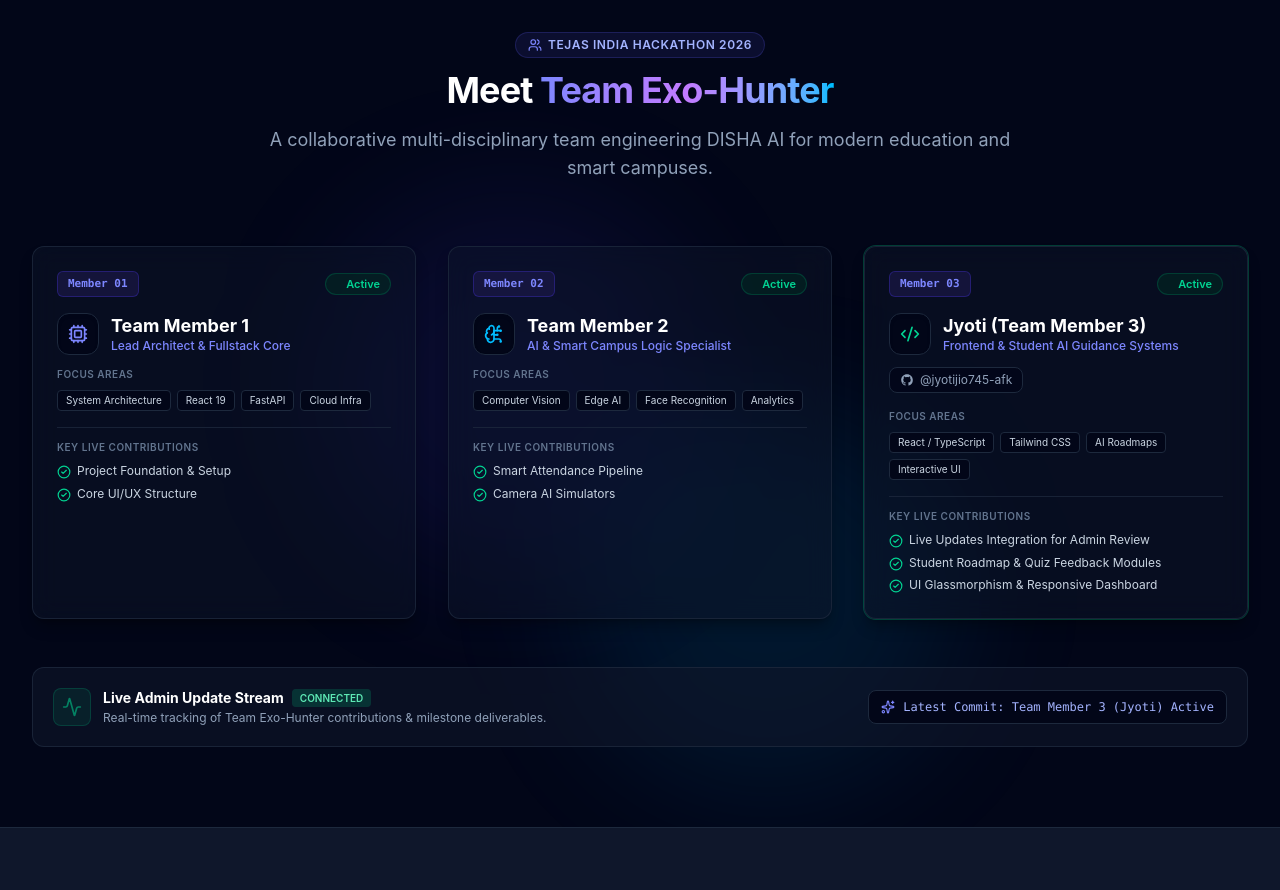
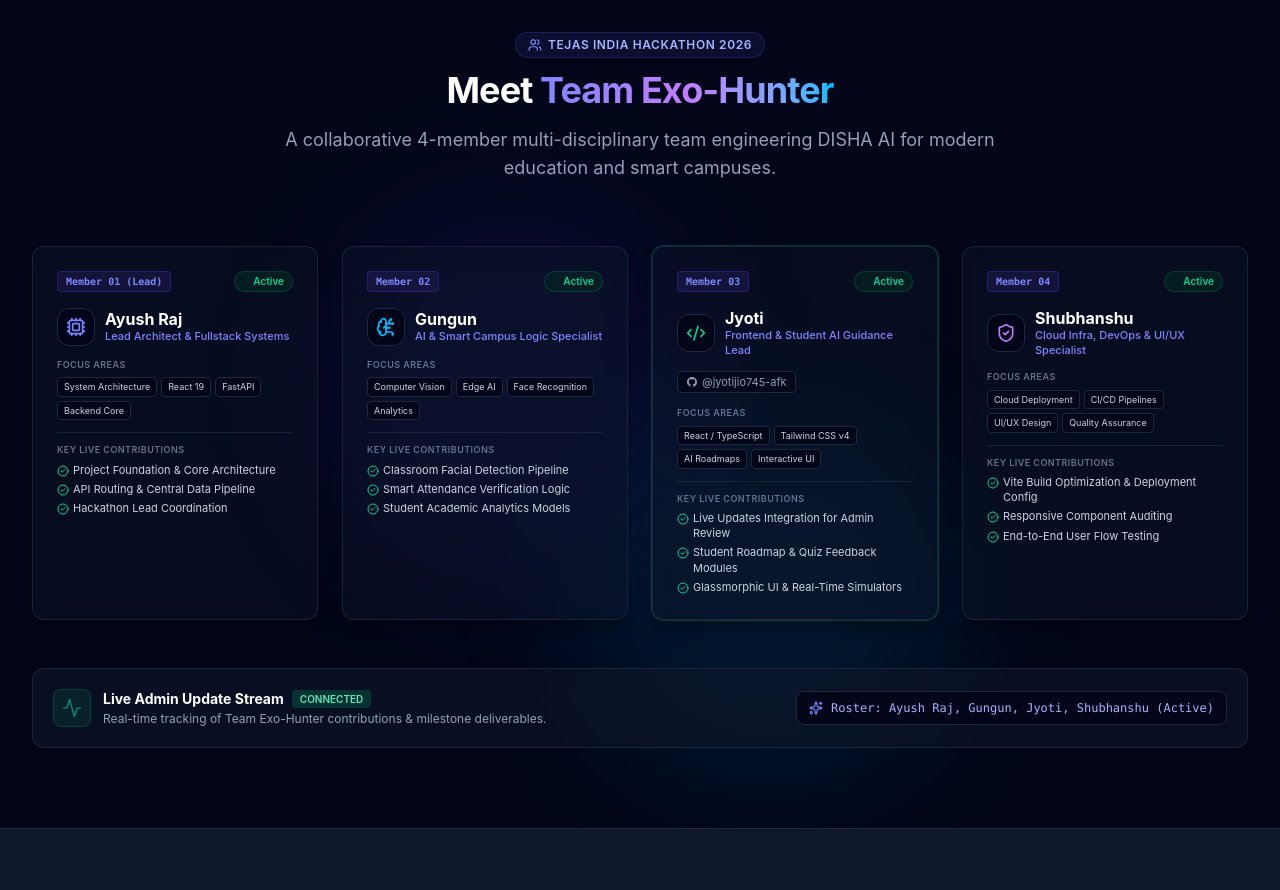
Before and after one commit to Tejas-India-Hackathon-2026/Team-Exo-hunter, a React (Vite) app: page / in a window 1280 px wide. Shown: the part 4900-5790 px from the top of the page. Built offline with nearby package versions, Linux system fonts and the light colour scheme.

Commit message:
feat: update Team Exo-Hunter full roster (Ayush Raj, Gungun, Jyoti, Shubhanshu)

```diff
--- a/src/sections/TeamSection.tsx
+++ b/src/sections/TeamSection.tsx
@@ -1,5 +1,5 @@
 import React from 'react';
-import { Users, Sparkles, CheckCircle2, Code2, Cpu, BrainCircuit, Activity } from 'lucide-react';
+import { Users, Sparkles, CheckCircle2, Code2, Cpu, BrainCircuit, Activity, ShieldCheck } from 'lucide-react';
 import { Card } from '../components/Card';
 
 interface TeamMember {
@@ -18,39 +18,61 @@ interface TeamMember {
 const TEAM_MEMBERS: TeamMember[] = [
   {
     id: 'member-1',
-    name: 'Team Member 1',
-    role: 'Lead Architect & Fullstack Core',
-    memberNo: 'Member 01',
-    skills: ['System Architecture', 'React 19', 'FastAPI', 'Cloud Infra'],
+    name: 'Ayush Raj',
+    role: 'Lead Architect & Fullstack Systems',
+    memberNo: 'Member 01 (Lead)',
+    skills: ['System Architecture', 'React 19', 'FastAPI', 'Backend Core'],
     status: 'Active',
-    contributions: ['Project Foundation & Setup', 'Core UI/UX Structure'],
+    contributions: [
+      'Project Foundation & Core Architecture',
+      'API Routing & Central Data Pipeline',
+      'Hackathon Lead Coordination'
+    ],
     icon: <Cpu className="w-5 h-5 text-indigo-400" />
   },
   {
     id: 'member-2',
-    name: 'Team Member 2',
+    name: 'Gungun',
     role: 'AI & Smart Campus Logic Specialist',
     memberNo: 'Member 02',
     skills: ['Computer Vision', 'Edge AI', 'Face Recognition', 'Analytics'],
     status: 'Active',
-    contributions: ['Smart Attendance Pipeline', 'Camera AI Simulators'],
+    contributions: [
+      'Classroom Facial Detection Pipeline',
+      'Smart Attendance Verification Logic',
+      'Student Academic Analytics Models'
+    ],
     icon: <BrainCircuit className="w-5 h-5 text-sky-400" />
   },
   {
     id: 'member-3',
-    name: 'Jyoti (Team Member 3)',
-    role: 'Frontend & Student AI Guidance Systems',
+    name: 'Jyoti',
+    role: 'Frontend & Student AI Guidance Lead',
     memberNo: 'Member 03',
     githubUsername: 'jyotijio745-afk',
     githubUrl: 'https://github.com/jyotijio745-afk',
-    skills: ['React / TypeScript', 'Tailwind CSS', 'AI Roadmaps', 'Interactive UI'],
+    skills: ['React / TypeScript', 'Tailwind CSS v4', 'AI Roadmaps', 'Interactive UI'],
     status: 'Active',
     contributions: [
       'Live Updates Integration for Admin Review',
       'Student Roadmap & Quiz Feedback Modules',
-      'UI Glassmorphism & Responsive Dashboard'
+      'Glassmorphic UI & Real-Time Simulators'
     ],
     icon: <Code2 className="w-5 h-5 text-emerald-400" />
+  },
+  {
+    id: 'member-4',
+    name: 'Shubhanshu',
+    role: 'Cloud Infra, DevOps & UI/UX Specialist',
+    memberNo: 'Member 04',
+    skills: ['Cloud Deployment', 'CI/CD Pipelines', 'UI/UX Design', 'Quality Assurance'],
+    status: 'Active',
+    contributions: [
+      'Vite Build Optimization & Deployment Config',
+      'Responsive Component Auditing',
+      'End-to-End User Flow Testing'
+    ],
+    icon: <ShieldCheck className="w-5 h-5 text-purple-400" />
   }
 ];
 
@@ -73,40 +95,41 @@ export const TeamSection: React.FC = () => {
             Meet <span className="bg-gradient-to-r from-indigo-400 via-purple-400 to-sky-400 bg-clip-text text-transparent">Team Exo-Hunter</span>
           </h2>
           <p className="text-slate-400 text-base md:text-lg">
-            A collaborative multi-disciplinary team engineering DISHA AI for modern education and smart campuses.
+            A collaborative 4-member multi-disciplinary team engineering DISHA AI for modern education and smart campuses.
           </p>
         </div>
 
-        {/* Team Members Grid */}
-        <div className="grid grid-cols-1 md:grid-cols-3 gap-8">
+        {/* Team Members Grid - 4 Columns on lg */}
+        <div className="grid grid-cols-1 sm:grid-cols-2 lg:grid-cols-4 gap-6">
           {TEAM_MEMBERS.map((member) => (
             <Card
               key={member.id}
-              className={`bg-slate-900/40 border-slate-800/80 hover:border-indigo-500/50 transition-all duration-300 relative ${
+              className={`bg-slate-900/40 border-slate-800/80 hover:border-indigo-500/50 transition-all duration-300 relative flex flex-col justify-between ${
                 member.id === 'member-3' ? 'ring-1 ring-emerald-500/30 bg-emerald-950/10' : ''
               }`}
             >
+              <div>
                 {/* Member Tag & Active Status */}
                 <div className="flex justify-between items-center mb-4">
-                <span className="text-[11px] font-mono font-bold text-indigo-400 bg-indigo-950/60 px-2.5 py-1 rounded-md border border-indigo-800/50">
+                  <span className="text-[10px] font-mono font-bold text-indigo-400 bg-indigo-950/60 px-2 py-0.5 rounded border border-indigo-800/50">
                     {member.memberNo}
                   </span>
-                <span className="inline-flex items-center gap-1 text-[11px] font-semibold text-emerald-400 bg-emerald-950/50 px-2.5 py-0.5 rounded-full border border-emerald-800/50">
+                  <span className="inline-flex items-center gap-1 text-[10px] font-semibold text-emerald-400 bg-emerald-950/50 px-2 py-0.5 rounded-full border border-emerald-800/50">
                     <span className="w-1.5 h-1.5 rounded-full bg-emerald-400 animate-ping" />
                     {member.status}
                   </span>
                 </div>
 
                 {/* Header Icon + Name */}
-              <div className="flex items-center gap-3 mb-3">
-                <div className="p-2.5 rounded-xl bg-slate-950 border border-slate-800 text-white shadow-inner">
+                <div className="flex items-center gap-2.5 mb-3">
+                  <div className="p-2 rounded-xl bg-slate-950 border border-slate-800 text-white shadow-inner shrink-0">
                     {member.icon}
                   </div>
                   <div>
-                  <h3 className="text-lg font-bold text-white leading-tight">
+                    <h3 className="text-base font-bold text-white leading-tight">
                       {member.name}
                     </h3>
-                  <p className="text-xs text-indigo-400 font-medium">
+                    <p className="text-[11px] text-indigo-400 font-medium leading-snug">
                       {member.role}
                     </p>
                   </div>
@@ -114,14 +137,14 @@ export const TeamSection: React.FC = () => {
 
                 {/* GitHub Handle if available */}
                 {member.githubUsername && (
-                <div className="mb-4">
+                  <div className="mb-3">
                     <a
                       href={member.githubUrl}
                       target="_blank"
                       rel="noreferrer"
-                    className="inline-flex items-center gap-1.5 text-xs text-slate-400 hover:text-white bg-slate-950/80 px-2.5 py-1 rounded-lg border border-slate-800 hover:border-slate-700 transition-colors"
+                      className="inline-flex items-center gap-1 text-[11px] text-slate-400 hover:text-white bg-slate-950/80 px-2 py-0.5 rounded border border-slate-800 hover:border-slate-700 transition-colors"
                     >
-                    <svg className="w-3.5 h-3.5 fill-current" viewBox="0 0 24 24">
+                      <svg className="w-3 h-3 fill-current" viewBox="0 0 24 24">
                         <path d="M12 2C6.477 2 2 6.484 2 12.017c0 4.425 2.865 8.18 6.839 9.504.5.092.682-.217.682-.483 0-.237-.008-.868-.013-1.703-2.782.605-3.369-1.343-3.369-1.343-.454-1.158-1.11-1.466-1.11-1.466-.908-.62.069-.608.069-.608 1.003.07 1.53 1.032 1.53 1.032.892 1.53 2.341 1.088 2.91.832.092-.647.35-1.088.636-1.338-2.22-.253-4.555-1.113-4.555-4.951 0-1.093.39-1.988 1.029-2.688-.103-.253-.446-1.272.098-2.65 0 0 .84-.27 2.75 1.026A9.564 9.564 0 0112 6.844c.85.004 1.705.115 2.504.337 1.909-1.296 2.747-1.027 2.747-1.027.546 1.379.202 2.398.1 2.651.64.7 1.028 1.595 1.028 2.688 0 3.848-2.339 4.695-4.566 4.943.359.309.678.92.678 1.855 0 1.338-.012 2.419-.012 2.747 0 .268.18.58.688.482A10.019 10.019 0 0022 12.017C22 6.484 17.522 2 12 2z" />
                       </svg>
                       <span>@{member.githubUsername}</span>
@@ -130,31 +153,32 @@ export const TeamSection: React.FC = () => {
                 )}
 
                 {/* Skills Tags */}
-              <div className="mb-4">
-                <div className="text-[10px] font-semibold text-slate-500 uppercase tracking-wider mb-2">
+                <div className="mb-3">
+                  <div className="text-[9px] font-semibold text-slate-500 uppercase tracking-wider mb-1.5">
                     Focus Areas
                   </div>
-                <div className="flex flex-wrap gap-1.5">
+                  <div className="flex flex-wrap gap-1">
                     {member.skills.map((skill, idx) => (
                       <span
                         key={idx}
-                      className="text-[10px] px-2 py-0.5 rounded bg-slate-950 text-slate-300 border border-slate-800"
+                        className="text-[9px] px-1.5 py-0.5 rounded bg-slate-950 text-slate-300 border border-slate-800"
                       >
                         {skill}
                       </span>
                     ))}
                   </div>
                 </div>
+              </div>
 
               {/* Key Contributions */}
-              <div className="border-t border-slate-800/80 pt-3 mt-2">
-                <div className="text-[10px] font-semibold text-slate-500 uppercase tracking-wider mb-2">
+              <div className="border-t border-slate-800/80 pt-2.5 mt-2">
+                <div className="text-[9px] font-semibold text-slate-500 uppercase tracking-wider mb-1.5">
                   Key Live Contributions
                 </div>
-                <ul className="space-y-1.5 text-xs text-slate-300">
+                <ul className="space-y-1 text-[11px] text-slate-300">
                   {member.contributions.map((item, idx) => (
-                    <li key={idx} className="flex items-start gap-1.5">
-                      <CheckCircle2 className="w-3.5 h-3.5 text-emerald-400 shrink-0 mt-0.5" />
+                    <li key={idx} className="flex items-start gap-1">
+                      <CheckCircle2 className="w-3 h-3 text-emerald-400 shrink-0 mt-0.5" />
                       <span className="leading-snug">{item}</span>
                     </li>
                   ))}
@@ -184,7 +208,7 @@ export const TeamSection: React.FC = () => {
           </div>
           <div className="flex items-center gap-2 text-xs text-indigo-300 font-mono bg-slate-950 px-3 py-2 rounded-lg border border-slate-800">
             <Sparkles className="w-3.5 h-3.5 text-indigo-400" />
-            <span>Latest Commit: Team Member 3 (Jyoti) Active</span>
+            <span>Roster: Ayush Raj, Gungun, Jyoti, Shubhanshu (Active)</span>
           </div>
         </div>
 
```
Also changed, not shown: 1 other file (tests, documents, lock files or other folders). Lines whose indentation alone changed are shown as unchanged.
